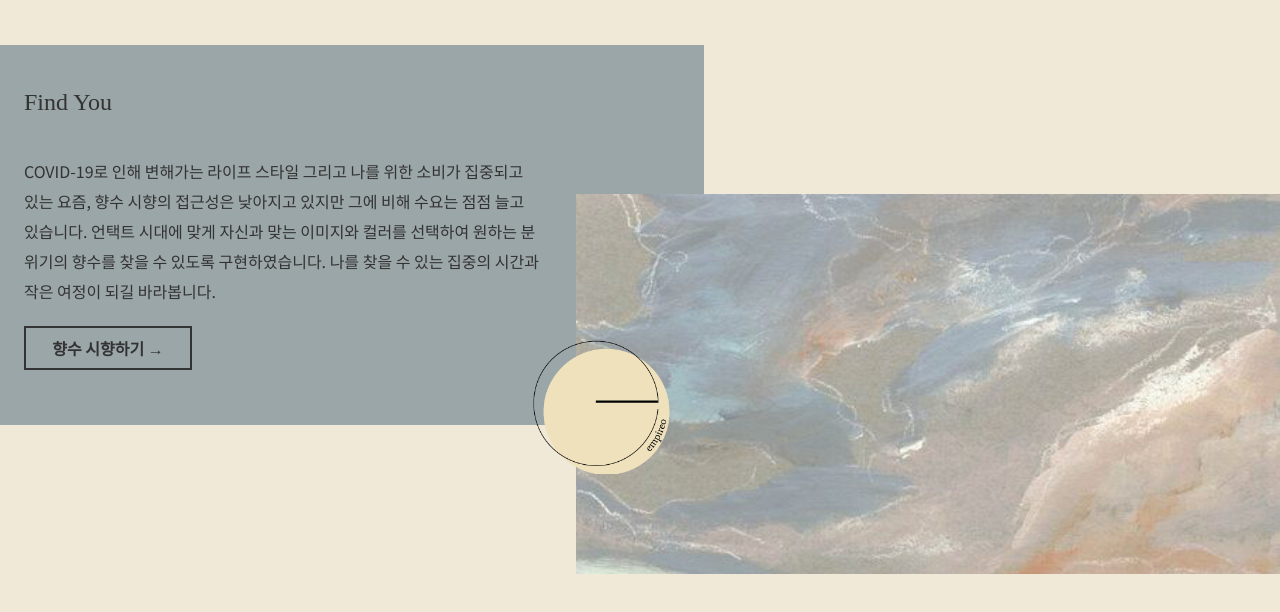
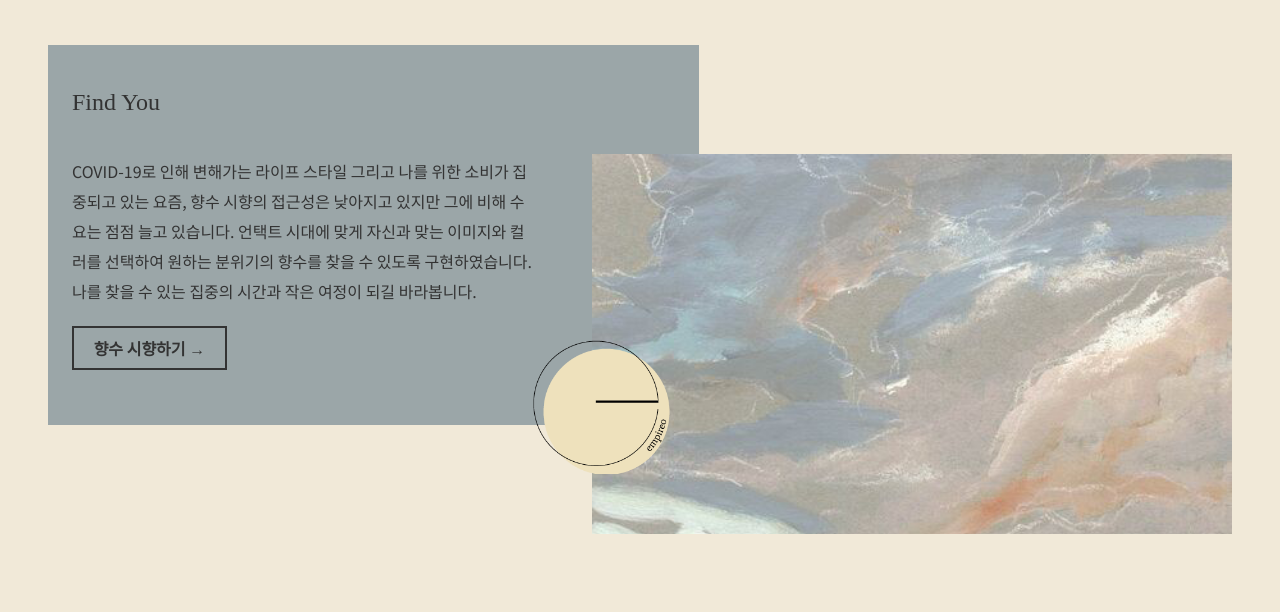
Before and after one commit to sj970329/empireo, a plain HTML site: page index.html in a window 1280 px wide. Shown: the part 126-738 px from the top of the page. Drawn offline with Linux system fonts and the light colour scheme; a web font is replaced by a local one.

Commit message:
.
여백 수정

```diff
--- a/css/style.css
+++ b/css/style.css
@@ -27,6 +27,7 @@ header{width: 100%; font-family: 'Italiana', serif;}
 }
 
 /* container */
+.container{padding: 0 3em;}
 .txtBox{
     width: 55%; height: 380px;
     background: #9ba6a8;
@@ -46,12 +47,12 @@ header{width: 100%; font-family: 'Italiana', serif;}
 .txtbtn{width: 25%; border: #333 2px solid;}
 .txtbtn a p{text-align: center; font-weight: bold; line-height: 40px;}
 .imgBox{
-    width: 55%; height: 380px;
+    width: 50%; height: 380px;
     background: url('../img/imgbox.png');
     background-repeat : no-repeat;
     background-size : cover;
     position: absolute;
-    top: 40%; right: 0;
+    top: 35%; right: 3em;
 }
 .logoImg{
     width: 300px; height: 200px;
```
